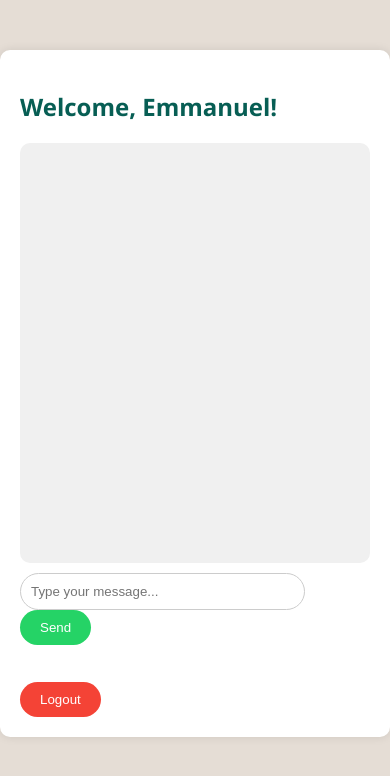
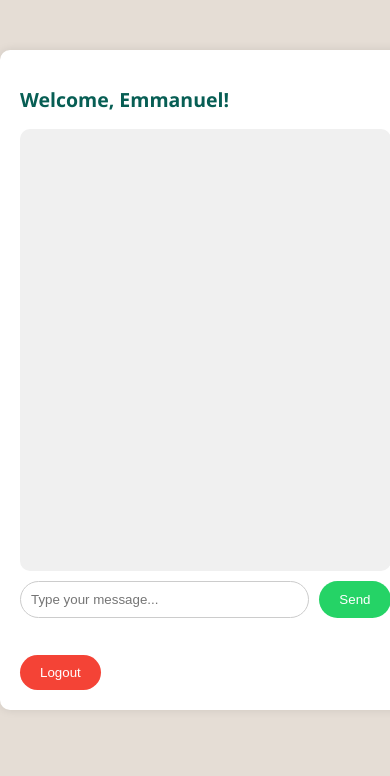
Before and after one commit to EmmanuelKowdonkor/Chat-app, a Flask app: page /chat in a window 390 px wide. Shown: the top 776 px of the page. Run offline with Flask 3, Linux system fonts and the light colour scheme; a user stored in the database is signed in; some libraries are stand-ins or nearby versions.

Commit message:
Update: modified index.html

```diff
--- a/templates/index.html
+++ b/templates/index.html
@@ -11,8 +11,10 @@
       margin: 0;
       padding: 0;
     }
+
     .container {
       max-width: 600px;
+      width: 95%;
       margin: auto;
       background-color: #ffffff;
       padding: 20px;
@@ -20,11 +22,15 @@
       border-radius: 10px;
       box-shadow: 0 0 10px rgba(0,0,0,0.1);
     }
+
     h2 {
       color: #075e54;
+      font-size: clamp(15px, 6vw, 28px);
+
     }
+
     #chat-box {
-      height: 400px;
+      height: 50vh;
       overflow-y: auto;
       background-color: #f0f0f0;
       padding: 10px;
@@ -33,39 +39,52 @@
       display: flex;
       flex-direction: column;
     }
+
     .message {
-width: 150px;
+      max-width: 70%;
       padding: 10px 15px;
       border-radius: 10px;
       margin: 5px 0;
       display: inline-block;
       word-wrap: break-word;
-font-size: 15px;
+      font-size: clamp(9px, 3.5vw, 15px);
+
     }
+
     .sent {
       background-color: #dcf8c6;
       align-self: flex-end;
       text-align: right;
     }
+
     .received {
       background-color: #e5e5e5;
       align-self: flex-start;
       text-align: left;
     }
+
     .message b {
       display: block;
       margin-bottom: 5px;
       font-weight: bold;
-      font-size: 13px;
+      font-size: clamp(9px, 3vw, 13px);
       color: #555;
     }
+
+    .input-area {
+      display: flex;
+      flex-wrap: wrap;
+      gap: 10px;
+    }
+
     input[type="text"] {
-      width: 75%;
+      flex: 1;
       padding: 10px;
       border: 1px solid #ccc;
       border-radius: 25px;
-      margin-right: 10px;
+      min-width: 60%;
     }
+
     button {
       background-color: #25d366;
       color: white;
@@ -74,16 +93,34 @@
       border-radius: 25px;
       cursor: pointer;
     }
+
     button:hover {
       background-color: #128c7e;
     }
+
     .logout {
       margin-top: 15px;
       display: inline-block;
       background-color: #f44336;
     }
+
     .logout:hover {
       background-color: #d32f2f;
+    }
+
+    /* Responsive media queries */
+    @media (max-width: 600px) {
+      .message {
+        font-size: 4vw;
+      }
+
+      h2 {
+        font-size: 5vw;
+      }
+
+      .message b {
+        font-size: 3.5vw;
+      }
     }
   </style>
 </head>
@@ -92,10 +129,13 @@
     <h2>Welcome, {{ username }}!</h2>
 
     <div id="chat-box"></div>
+
+    <div class="input-area">
       <input type="text" id="message" placeholder="Type your message...">
       <button onclick="sendMessage()">Send</button>
+    </div>
 
-    <br><br>
+    <br>
     <a href="/logout"><button class="logout">Logout</button></a>
   </div>
 
```
Lines whose indentation alone changed are shown as unchanged.
